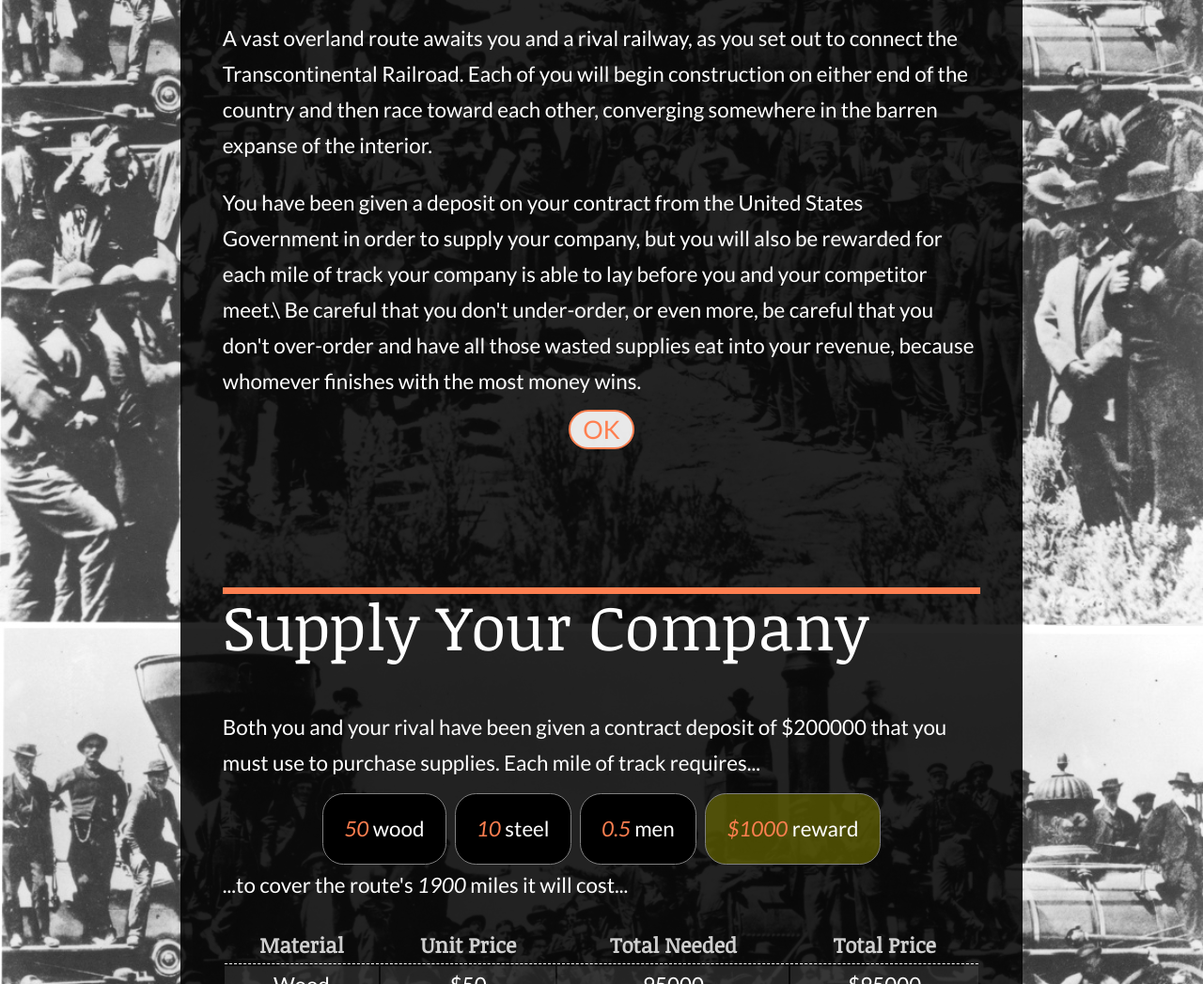
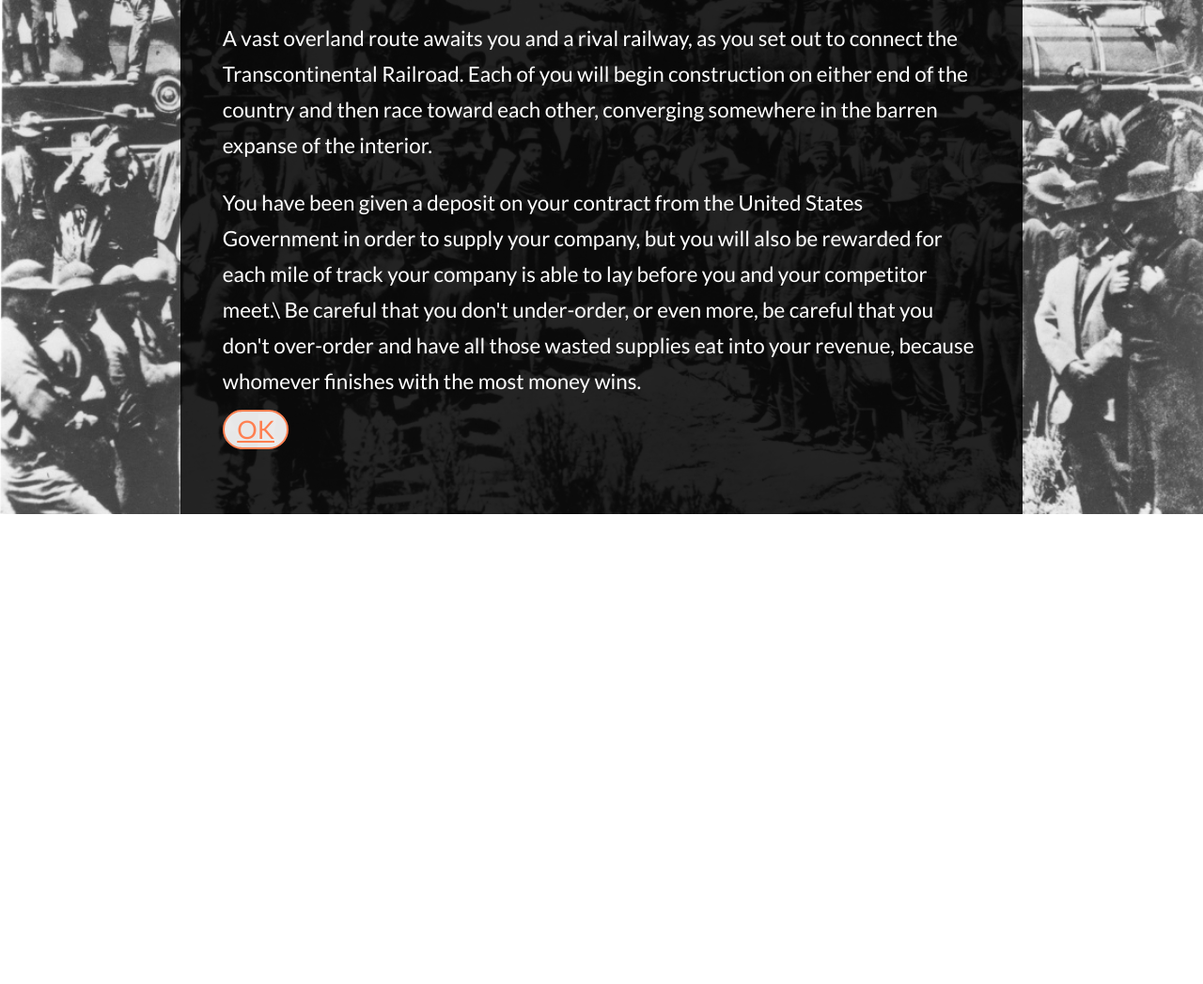
Before and after one commit to tcandens/train-race, a website: page index.html in a window 1280 px wide. Shown: the part 253-1300 px from the top of the page at 94% size. After the commit the page ends 800 px from the top, so only its background shows below. Drawn offline with nearby package versions, Linux system fonts and the light colour scheme.

Commit message:
Form submission working Hmmm still a lot of work to do

```diff
--- a/index.html
+++ b/index.html
@@ -6,15 +6,15 @@
     <link rel="stylesheet" href="main.css">
   </head>
   <body>
-      <section id="intro" class="intro visible">
+      <section id="intro">
         <h1>A Race Across the Overland Route</h1>
         <p>A vast overland route awaits you and a rival railway, as you set out to connect the Transcontinental Railroad. Each of you will begin construction on either end of the country and then race toward each other, converging somewhere in the barren expanse of the interior.</p>
         <p>You have been given a deposit on your contract from the United States Government in order to supply your company, but you will also be rewarded for each mile of track your company is able to lay before you and your competitor meet.\
         Be careful that you don't under-order, or even more, be careful that you don't over-order and have all those wasted supplies eat into your revenue, because whomever finishes with the most money wins.</p>
-        <button id="confirm-section-one" class="confirm center">OK</button>
+        <a href="#order" id="confirm-section-one" class="button center">OK</a>
       </section>
 
-      <section id="order" class="visible">
+      <section id="order">
         <h1>Supply Your Company</h1>
         <p>Both you and your rival have been given a contract deposit of <span id="deposit">$200000</span> that you must use
           to purchase supplies. Each mile of track requires...
@@ -58,12 +58,12 @@
             <input id="wood-input" name="wood" type="number" min="0" step="100" placeholder="Amount of Wood">
             <input id="steel-input" name="steel" type="number" min="0" step="5" placeholder="Amount of Steel">
             <input id="labor-input" name="labor" type="number" min="0" step="10" placeholder="Number of Men">
-            <button id="order-submit">Make Order</button>
+            <input id="order-submit" type="submit" value="Make Order">
           </form>
         </div>
       </section>
 
-      <section id="results" class="visible">
+      <section id="results">
         <h1>Check the Map</h1>
       </section>
 
--- a/sass/_base.scss
+++ b/sass/_base.scss
@@ -22,6 +22,7 @@ section {
   padding: 1em 2em 1.5em 2em;
   max-width: 40em;
   min-height: 100%;
+  // height: auto;
   color: white;
   background: rgba(0,0,0,0.85);
 }
@@ -52,21 +53,22 @@ p {
 }
 
 /* Button classes */
-button {
-  display: block;
+.button {
+  display: inline-block;
   padding: 0.2em 0.5em;
   font: 1.2em/1 "Lato", sans-serif;
   color: coral;
   background: rgba(255,255,255,0.9);
   border: 2px solid coral;
   border-radius: 1em;
+
   &:hover {
     border: 2px solid white;
     background: rgba(0,0,0,0.2);
     color: white;
   }
 }
-button.center {
+.button.center {
   margin: 0 auto;
 }
 .container {
@@ -74,6 +76,7 @@ button.center {
   max-width: 100%;
 }
 #order-form {
+  display: inline-block;
   margin: 0 auto;
 }
 input {
@@ -92,7 +95,7 @@ input {
 }
 
 #order-submit {
-  clear: both;
+  // clear: both;
   width: 12em;
 
 }
@@ -126,7 +129,7 @@ input {
   th {
     font-family: "Noticia Text", serif;
     color: rgba(255,255,255,0.8);
-    border-bottom: 1px dashed white;
+    // border-bottom: 1px dashed white;
   }
   td {
     text-align: center;
--- a/script.js
+++ b/script.js
@@ -231,6 +231,7 @@ Race.run = function () {
 
 };
 
+// Broken
 Race.init = function (wood, steel, labor) {
   this.buildPlayer("Eastern", wood,steel,labor);
   this.buildOpponent();
@@ -273,6 +274,12 @@ var Route = {
 $( function () {
   // Onload shortcut
 
+  // Hide / Show
+  $('#order').hide();
+  $('#results').hide();
+  $('#intro').hide().fadeIn();
+
+
   // Populate Info Table
   $('#deposit').html( "$" + Route.contractDeposit );
 
@@ -297,21 +304,22 @@ $( function () {
   $('#labor-mile').html( Materials.labor.consumptionRate );
 
   // Grab Values from order form
-  var $woodInput = $('#wood-input');
-  var $steelInput = $('#steel-input');
-  var $laborInput = $('#labor-input');
+  var woodInput = $('#wood-input');
+  var steelInput = $('#steel-input');
+  var laborInput = $('#labor-input');
 
   // Reset values if over maximums
-  $woodInput.on('blur', function() {
+  woodInput.on('blur', function() {
     if ( !$.isNumeric($(this).val()) ) {
       alert("Integer values only, please!");
       $(this).val('');
     } else if ( $(this).val() > Materials.wood.routeNeeded ) {
       $(this).val( Materials.wood.routeNeeded );
     }
+    console.log( typeof $(this).val() );
   });
 
-  $steelInput.on('blur', function() {
+  steelInput.on('blur', function() {
     if ( !$.isNumeric($(this).val()) ) {
       alert("Integer values only, please!");
       $(this).val('');
@@ -320,7 +328,7 @@ $( function () {
     }
   });
 
-  $laborInput.on('blur', function() {
+  laborInput.on('blur', function() {
     if ( !$.isNumeric($(this).val()) ) {
       alert("Integer values only, please!");
       $(this).val('');
@@ -329,23 +337,21 @@ $( function () {
     }
   });
 
-  var w = $woodInput.val();
-  var s = $steelInput.val();
-  var l = $laborInput.val();
+  var $orderForm = $("#order-form");
 
-  var $formSubmit = $("#order-submit");
-
-  $formSubmit.on('click', function(e) {
+  $orderForm.on('submit', function(e) {
     e.preventDefault();
-    Race.init(w, s, l);
+    Race.buildPlayer("J", woodInput.val(), steelInput.val(), laborInput.val());
+    Race.buildOpponent();
+    Race.run();
   });
 
+// Set panel switching
 
-  // First, set maximums
-  // console.log(woodInput.val());
-
-  $('#confirm-section-one').on('click', function() {
-    $('#intro').fadeOut();
+  $('#confirm-section-one').on('click', function(e) {
+    e.preventDefault();
+    $('#intro').fadeOut(400);
+    $('#order').delay(400).fadeIn();
   });
 
 
```
Also changed, not shown: main.css.
